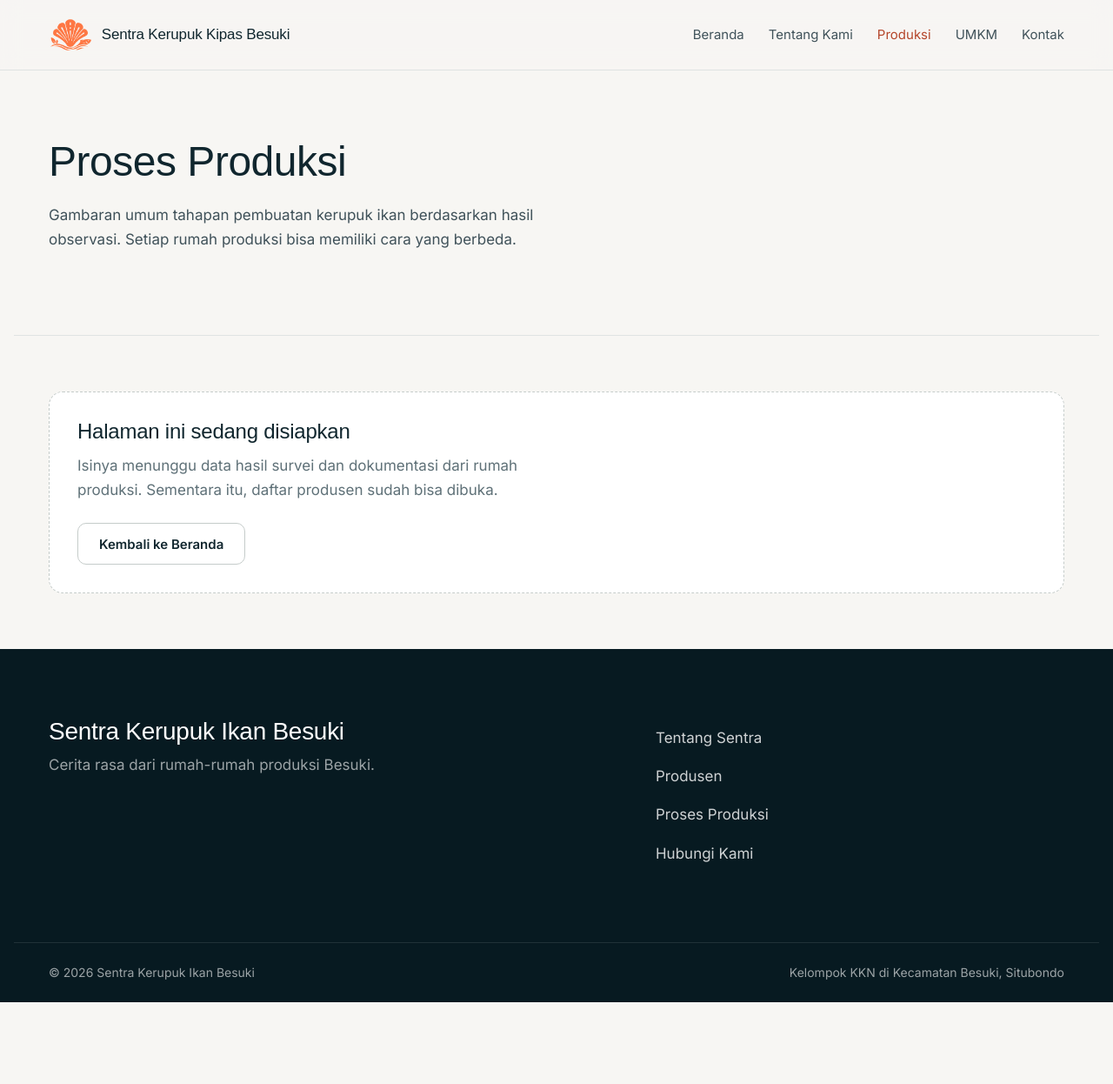
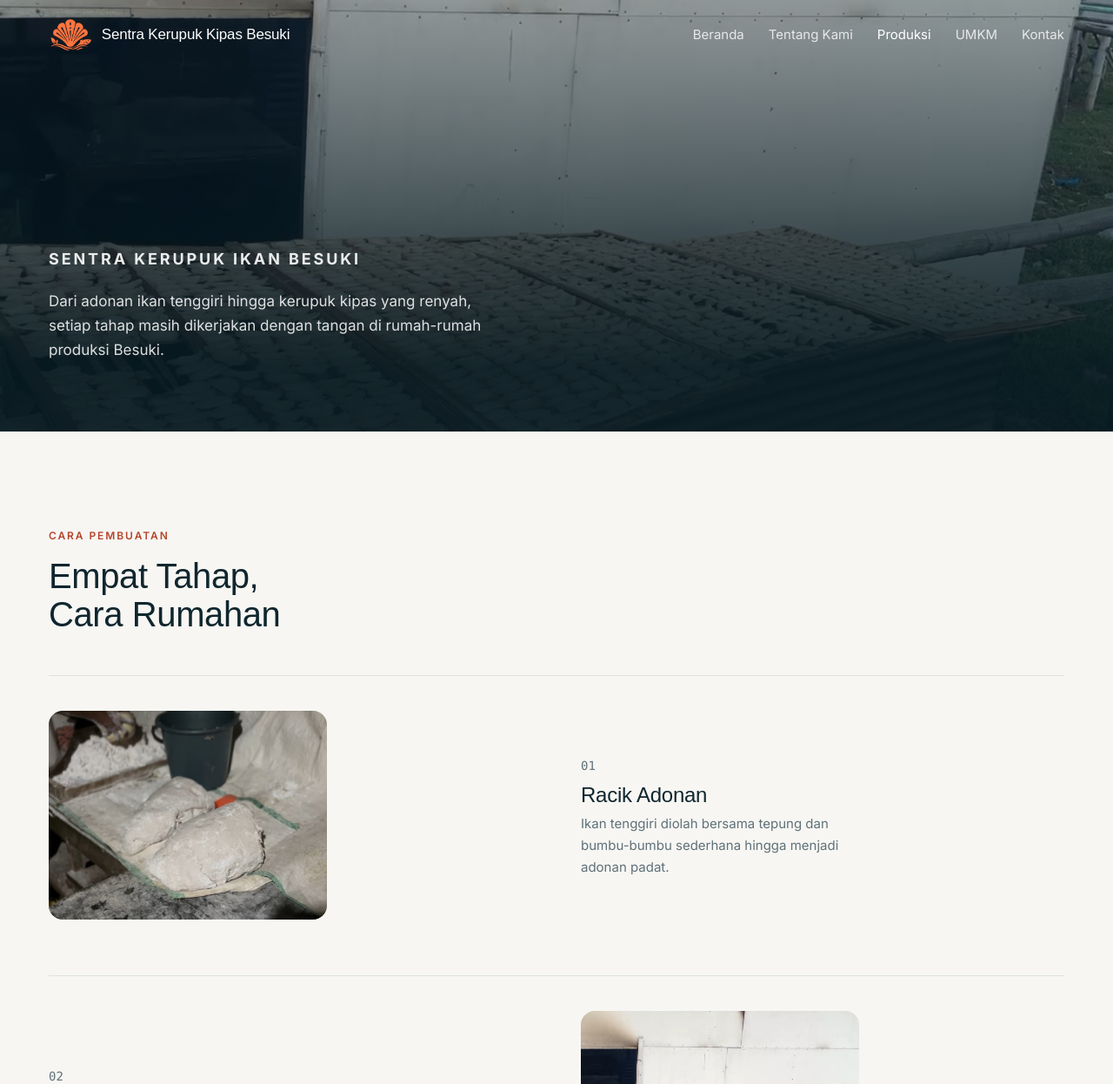
Before and after one commit to sayu0044/RasaBesuki, a Next.js app: page /proses in a window 1280 px wide. Shown: the top 1246 px of the page at 87% size. Before the commit the page ends 1152 px from the top, so only its background shows below. Built offline with nearby package versions, Linux system fonts and the light colour scheme; a web font is replaced by a local one.

Commit message:
feat(proses): enhance Production Process page with hero and step visuals
Add a ProduksiHero component matching the About page's hero design, and
enrich ProsesSingkat with real production-stage photos in an alternating
layout for visual parity across pages.

```diff
--- a/src/app/proses/page.tsx
+++ b/src/app/proses/page.tsx
@@ -1,5 +1,7 @@
 import type { Metadata } from "next";
-import { PageStub } from "@/components/layout/PageStub";
+import { Masthead } from "@/components/layout/Masthead";
+import { ProduksiHero } from "@/components/proses/ProduksiHero";
+import { ProsesSingkat } from "@/components/proses/ProsesSingkat";
 
 export const metadata: Metadata = {
   title: "Proses Produksi",
@@ -9,9 +11,20 @@ export const metadata: Metadata = {
 
 export default function ProsesPage() {
   return (
-    <PageStub
-      judul="Proses Produksi"
-      keterangan="Gambaran umum tahapan pembuatan kerupuk ikan berdasarkan hasil observasi. Setiap rumah produksi bisa memiliki cara yang berbeda."
-    />
+    <>
+      <Masthead diAtasHero />
+      {/*
+        Penanda tak terlihat setinggi banner. Masthead mengamatinya lewat
+        IntersectionObserver untuk tahu kapan harus berubah menjadi solid,
+        mengikuti pola yang sama dengan Hero di halaman Tentang.
+      */}
+      <div
+        id="sentinel-masthead"
+        aria-hidden
+        className="pointer-events-none absolute top-0 h-[62vh] w-px"
+      />
+      <ProduksiHero />
+      <ProsesSingkat />
+    </>
   );
 }
--- /dev/null
+++ b/src/components/proses/ProduksiHero.tsx
@@ -0,0 +1,42 @@
+import Image from "next/image";
+import { sentra } from "@/lib/produsen";
+
+/**
+ * Banner halaman Proses Produksi. Strukturnya sengaja disamakan persis
+ * dengan TentangHero (tinggi section, overlay, tipografi label) supaya
+ * kedua halaman terasa satu desain yang sama. Yang berbeda hanya foto dan
+ * naskahnya, disesuaikan untuk konteks proses produksi.
+ */
+export function ProduksiHero() {
+  return (
+    <section className="relative flex min-h-[56vh] items-end overflow-hidden bg-laut-950 pt-32 pb-14 lg:min-h-[62vh] lg:pt-40 lg:pb-20">
+      <div className="absolute inset-0">
+        <Image
+          src="/img/product/dijemur.PNG"
+          alt="Kerupuk kipas dijemur di atas para-para di bawah sinar matahari"
+          fill
+          priority
+          sizes="100vw"
+          className="object-cover"
+        />
+        <div
+          className="absolute inset-0"
+          style={{
+            background:
+              "linear-gradient(to top, rgba(7,26,33,0.94) 15%, rgba(7,26,33,0.72) 50%, rgba(7,26,33,0.4) 100%)",
+          }}
+        />
+      </div>
+
+      <div className="wrap relative z-10">
+        <p className="text-base font-bold tracking-[0.16em] text-white/90 uppercase sm:text-lg">
+          {sentra.nama}
+        </p>
+        <p className="mt-5 max-w-[52ch] text-white/85">
+          Dari adonan ikan tenggiri hingga kerupuk kipas yang renyah, setiap
+          tahap masih dikerjakan dengan tangan di rumah-rumah produksi Besuki.
+        </p>
+      </div>
+    </section>
+  );
+}
--- /dev/null
+++ b/src/components/proses/ProsesSingkat.tsx
@@ -0,0 +1,125 @@
+import Image from "next/image";
+
+const TAHAPAN = [
+  {
+    nomor: "01",
+    judul: "Racik Adonan",
+    teks: "Ikan tenggiri diolah bersama tepung dan bumbu-bumbu sederhana hingga menjadi adonan padat.",
+    foto: "/img/product/adonan.PNG",
+    alt: "Adonan kerupuk kipas yang sudah dicampur, siap dibentuk",
+  },
+  {
+    nomor: "02",
+    judul: "Jemur di Bawah Matahari",
+    teks: "Kerupuk yang sudah dipotong dijemur di atas para-para hingga benar-benar kering.",
+    foto: "/img/product/dijemur.PNG",
+    alt: "Kerupuk kipas dijemur di atas para-para di bawah sinar matahari",
+  },
+  {
+    nomor: "03",
+    judul: "Kerupuk Mentah Siap Dikemas",
+    teks: "Setelah kering, kerupuk mentah ditimbang dan disortir sebelum dikemas atau digoreng.",
+    foto: "/img/product/mentah.JPG",
+    alt: "Tumpukan kerupuk kipas mentah yang sudah kering, ditimbang untuk dikemas",
+  },
+  {
+    nomor: "04",
+    judul: "Digoreng & Dikemas",
+    teks: "Kerupuk yang sudah digoreng dikemas dalam kantong plastik, siap dipasarkan.",
+    foto: "/img/product/dibungkus.JPG",
+    alt: "Kerupuk kipas yang sudah digoreng dikemas dalam kantong plastik",
+  },
+];
+
+const CUACA = [
+  {
+    label: "Cuaca Cerah",
+    nilai: "1–2 Hari",
+    keterangan: "waktu pengeringan biasanya selesai",
+  },
+  {
+    label: "Musim Hujan",
+    nilai: "Hingga 1 Minggu",
+    keterangan: "karena pengeringan masih mengandalkan sinar matahari",
+  },
+];
+
+/**
+ * Empat tahap pembuatan kerupuk kipas, dipindah dari halaman Tentang ke sini
+ * karena secara topik lebih tepat berada di halaman Proses Produksi.
+ *
+ * Setiap tahap dipasangkan dengan foto dokumentasi asli, bukan foto acak:
+ * cuma empat foto proses yang tersedia (public/img/product), jadi tahapan di
+ * halaman ini sengaja dibatasi empat agar setiap kartu punya foto yang benar
+ *-benar cocok, bukan kartu tanpa gambar.
+ */
+export function ProsesSingkat() {
+  return (
+    <section className="wrap py-14 md:py-20 lg:py-28">
+      <div data-reveal>
+        <p className="text-xs font-semibold tracking-[0.16em] text-bata uppercase">
+          Cara Pembuatan
+        </p>
+        <h2 className="display mt-4 max-w-[16ch] text-[2rem] text-tinta sm:text-[2.5rem]">
+          Empat Tahap, Cara Rumahan
+        </h2>
+      </div>
+
+      <div className="mt-12 flex flex-col gap-12 md:gap-16">
+        {TAHAPAN.map((tahap, i) => (
+          <div
+            key={tahap.nomor}
+            className="grid items-center gap-6 border-t border-garis pt-10 sm:grid-cols-2 sm:gap-10 lg:gap-14"
+          >
+            <div
+              data-reveal
+              className={`relative mx-auto aspect-4/3 w-full max-w-xs overflow-hidden rounded-kartu bg-kertas-tenggelam sm:mx-0 ${
+                i % 2 === 1 ? "sm:order-2" : ""
+              }`}
+            >
+              <Image
+                src={tahap.foto}
+                alt={tahap.alt}
+                fill
+                sizes="(min-width: 640px) 20rem, 20rem"
+                className="object-cover"
+              />
+            </div>
+
+            <div data-reveal className={i % 2 === 1 ? "sm:order-1" : ""}>
+              <span className="font-mono text-sm text-teks-samar tabular-nums">
+                {tahap.nomor}
+              </span>
+              <h3 className="display mt-2 text-[1.5rem] text-tinta">
+                {tahap.judul}
+              </h3>
+              <p className="mt-2 max-w-[36ch] text-[0.9375rem] text-teks-samar">
+                {tahap.teks}
+              </p>
+            </div>
+          </div>
+        ))}
+      </div>
+
+      <div className="mt-4 grid gap-8 border-t border-garis pt-10 sm:grid-cols-2 sm:gap-0">
+        {CUACA.map((item, i) => (
+          <div
+            key={item.label}
+            data-reveal
+            className={i === 0 ? "sm:pr-8" : "sm:border-l sm:border-garis sm:pl-8"}
+          >
+            <p className="text-xs font-semibold tracking-[0.12em] text-teks-samar uppercase">
+              {item.label}
+            </p>
+            <p className="display mt-3 text-[2.25rem] text-tinta lg:text-[2.5rem]">
+              {item.nilai}
+            </p>
+            <p className="mt-1.5 text-sm text-teks-samar">
+              {item.keterangan}
+            </p>
+          </div>
+        ))}
+      </div>
+    </section>
+  );
+}
```
